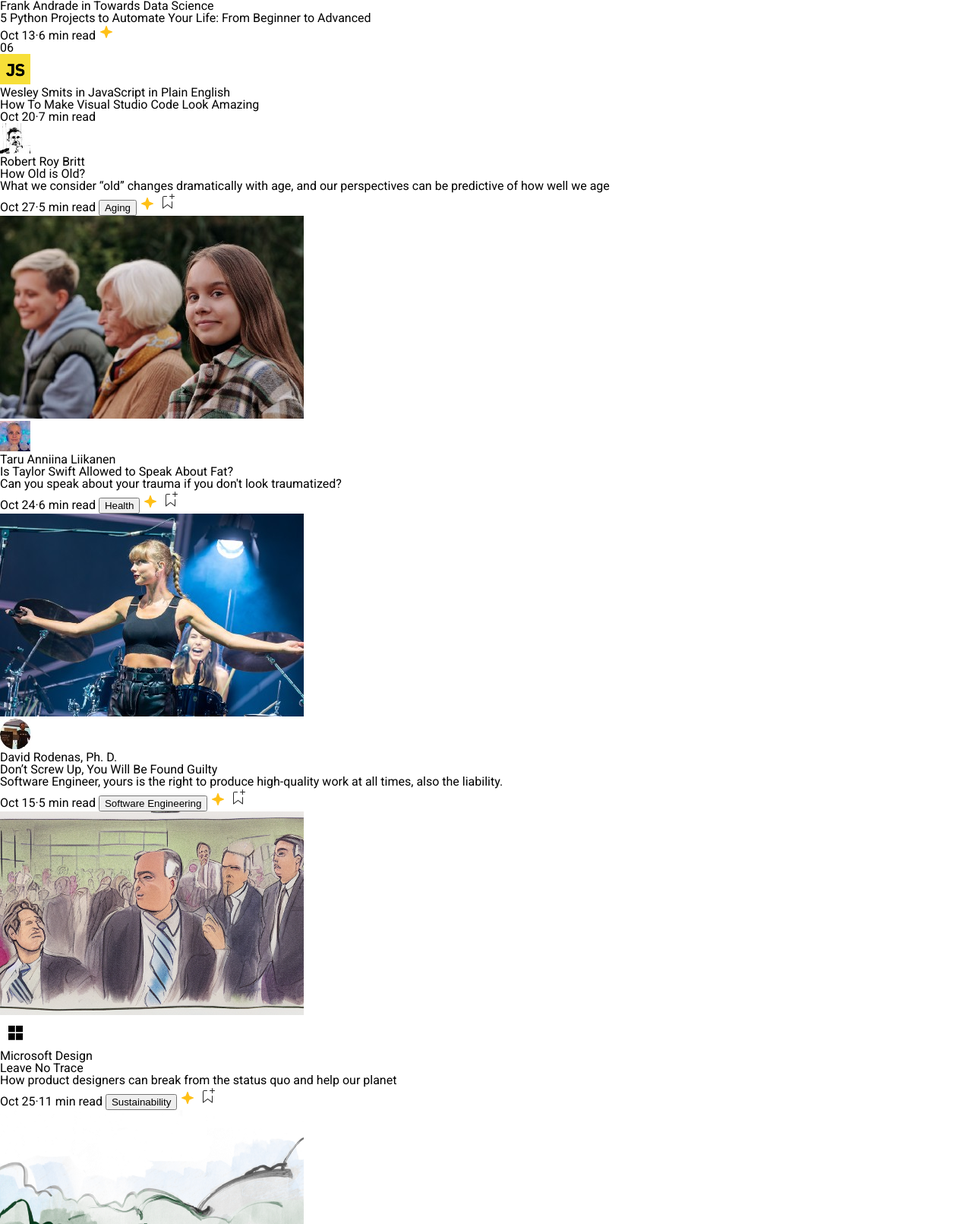
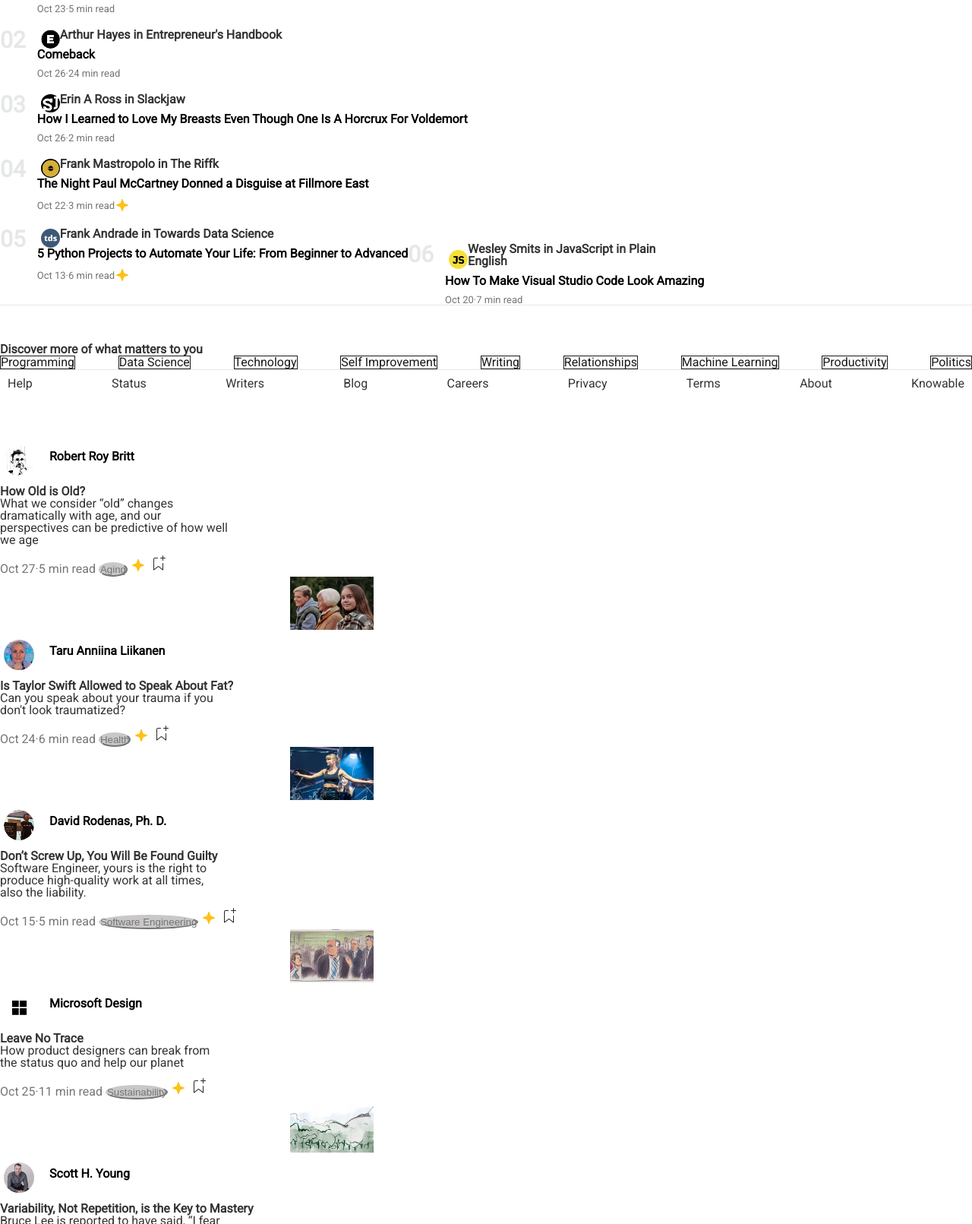
Before and after one commit to nellocas01/U2-D5-FS0123-Casolla-Aniello, a plain HTML site: page index.html in a window 1280 px wide. Shown: the part 676-2287 px from the top of the page at 76% size. Drawn offline with nearby package versions, Linux system fonts and the light colour scheme.

Commit message:
second-commit

```diff
--- a/assets/css/style.css
+++ b/assets/css/style.css
@@ -1,38 +1,207 @@
+*{
+    box-sizing: border-box;
+}
 body{
 font-family: 'Roboto', sans-serif;
+margin: 0;
+    padding: 0;
+    color: rgba(0,0,0,0.8);
+    position: relative;
+    min-height: 100vh;
 }
 #container1{
     background-color: #ffc017;
     color: #191919;
-    display: flex;
-    justify-content: center;
+    display: block;
+    position: fixed;
+    top: 0;
+    left: 0;
+    right: 0;
+    z-index: 9999;
 }
 .navbar{
-
-
+    display: flex;
+    align-items: center;
+    justify-content: space-between;
+    padding: 20px;
+}
+nav{
+    display: flex;
+    flex-direction: row;
+    align-items: center;
+    position: sticky;
 }
 ul{
     list-style: none;
+    display: flex;
+    flex-direction: row;
+    justify-content: space-between;
+    align-items: center;
+}
+li{
+    padding: 10px;
+}
+a{
     text-decoration: none;
+    color: #191919;
 }
 .btn1,
 .btn2{
     color: #cccccc;
     background-color: #181919;
     border-radius: 25px;
-}
-.btn1{
-
+    cursor: pointer;
 }
 hr{
     margin: 0;
-    color: #191919;
+    border: 0.5px solid #191919;
 }
 #container2{
+    display: block;
     background-color: #ffc017;
     color: #191919;
+    height: 60vh;
+    margin-top: 60px;
+    margin-bottom: 40px;
+    border-bottom:1px solid #191919;
+}
+.main{
+    padding-top: 40px;
+    padding-left: 30px;
+     display: flex;
+    flex-direction: column;
+    flex-wrap: wrap;
+    align-content: flex-start;
+    align-items: baseline;
 }
 h1{
+    font-size: 55px;
     font-family: 'Spectral', serif;
+    padding-bottom: 10px;
+}
+p{
+    display: flex;
+    flex-wrap: wrap;
+    width: 300px;
+    padding-bottom: 10px;
+}
+.btn2{
+    padding: 10px;
+}
+#container3{
+    display: flex;
+    flex-direction: column;
+    align-items: flex-start;
+    border-bottom:1px solid #e6e7e7;
+}
+.trending{
+    display: flex;
+    align-items: center;
+    margin-left: 60px;
+}
+h5{
+    font-weight: bold;
 
 }
+.comment{
+    display: flex;
+    flex-direction: row;
+   /* flex-wrap: nowrap;*/
+   flex-wrap: wrap;
+    justify-content: flex-start;
+    align-items: flex-start;
+    margin-top: 20px;
+
+}
+.number{
+    color: #e6e7e7;
+    font-weight: bold;
+    font-size: 30px;
+    margin-right: 15px;
+}
+.name{
+    display: flex;
+    align-items: center;
+    margin-left: 5px;
+}
+.name img{
+    border-radius: 100%;
+    width: 25px;
+
+}
+.name p{
+    font-weight: bold;
+}
+h6{
+    color: black;
+    font-weight: bold;
+}
+.date{
+    display: flex;
+    align-items: center;
+    color: #757575;
+    font-size: 13px;
+    margin-top: 10px;
+}
+#container4{
+    display: flex;
+    flex-direction: column;
+    align-items: flex-start;
+}
+h5{
+    font-weight: bold;
+}
+.user2{
+        display: flex;
+        align-items: center;
+        margin-left: 5px;
+}
+.user2 img{
+    border-radius: 100%;
+}
+.user2 p{
+    font-weight: bold;
+    color: black;
+    margin: 20px;
+}
+h5{
+    font-weight: bold;
+}
+.date2{
+    color: #757575;
+}
+.img-article{
+    display: flex;
+    flex-direction: row-reverse
+}
+.btn-article{
+    border-radius: 100%;
+    border-color: #c9c7c7;
+    color: #757575;
+    background-color: #c9c7c7;
+    padding: 0;
+}
+#container5{
+    display: flex;
+    flex-direction: column;
+    margin-top: 50px;
+    margin-bottom: 50px;
+}
+.aside-title{
+    font-weight: bold;
+    display: flex;
+    align-content: center;
+}
+.aside-btn a{
+    display: flex;
+    border: 1px solid #181919;
+}
+.aside-btn{
+    display: flex;
+    flex-direction: row;
+    flex-wrap: wrap;
+    align-content: stretch;
+    justify-content: space-between;
+    align-items: center;
+    border-bottom:1px solid #e6e7e7;
+}
--- /dev/null
+++ b/assets/js/scroll.js
@@ -0,0 +1,10 @@
+$(window).scroll(function() {
+    var scroll = $(window).scrollTop();
+    if (scroll > 1) {
+      $(".navbar").css("background-color", "white");
+      $(".btn1").css("background-color", "green");
+    } else {
+      $(".navbar").css("background-color", "transparent");
+      $(".btn1").css("background-color", "transparent");
+    }
+  });
--- a/index.html
+++ b/index.html
@@ -31,28 +31,34 @@
           <button class="btn1">Get started</button>
         </nav>
       </div>
+      <hr />
     </div>
-      <hr />
 
     <!--TITOLO + ANIMATION-->
     <div id="container2">
+      <div class="main">
         <h1>Stay Curious.</h1>
         <p>
           Discover stories, thinking, and expertise from writers on any topic.
         </p>
         <button class="btn2">Start reading</button>
       </div>
+    </div>
 
     <!--PRIMO BLOCCO DI ARTICOLI-->
     <div id="container3">
-          <h5>Trending on medium</h2>
+      <div class="trending">
+        <img src="assets/imgs/svg/trending.svg" />
+        <h5>Trending on medium</h5>
+      </div>
+
       <div class="comment">
         <div class="span-number">
           <span class="number">01</span>
         </div>
         <div class="user">
           <div class="name">
-                <img src="assets/imgs/image01.jpeg" alt="img-01">
+            <img src="assets/imgs/image01.jpeg" alt="img-01" />
             <p>Tom Cooper</p>
           </div>
           <div class="h6">
@@ -69,13 +75,11 @@
           </div>
           <div class="user">
             <div class="name">
-                <img src="assets/imgs/image02.png" alt="img-02">
-                <p>Arthur Hayes in Entrepreneur's Handbook
-                </p>
+              <img src="assets/imgs/image02.png" alt="img-02" />
+              <p>Arthur Hayes in Entrepreneur's Handbook</p>
             </div>
             <div class="h6">
-                <h6>Comeback
-                </h6>
+              <h6>Comeback</h6>
             </div>
             <div class="date">
               <span>Oct 26·24 min read</span>
@@ -88,11 +92,13 @@
             </div>
             <div class="user">
               <div class="name">
-                <img src="assets/imgs/image03.jpeg" alt="img-03">
+                <img src="assets/imgs/image03.jpeg" alt="img-03" />
                 <p>Erin A Ross in Slackjaw</p>
               </div>
               <div class="h6">
-                <h6>How I Learned to Love My Breasts Even Though One Is A Horcrux For Voldemort
+                <h6>
+                  How I Learned to Love My Breasts Even Though One Is A Horcrux
+                  For Voldemort
                 </h6>
               </div>
               <div class="date">
@@ -102,19 +108,21 @@
 
             <div class="comment">
               <div class="span-number">
-                <span class="number">01</span>
+                <span class="number">04</span>
               </div>
               <div class="user">
                 <div class="name">
-                <img src="assets/imgs/image04.png" alt="img-04">
+                  <img src="assets/imgs/image04.png" alt="img-04" />
                   <p>Frank Mastropolo in The Riffk</p>
                 </div>
                 <div class="h6">
-                <h6>The Night Paul McCartney Donned a Disguise at Fillmore East</h6>
+                  <h6>
+                    The Night Paul McCartney Donned a Disguise at Fillmore East
+                  </h6>
                 </div>
                 <div class="date">
                   <span>Oct 22·3 min read</span>
-                <img src="assets/imgs/svg/star.svg">
+                  <img src="assets/imgs/svg/star.svg" />
                 </div>
               </div>
 
@@ -124,17 +132,18 @@
                 </div>
                 <div class="user">
                   <div class="name">
-                <img src="assets/imgs/image05.jpeg" alt="img-05">
-                <p>Frank Andrade in Towards Data Science
-                </p>
+                    <img src="assets/imgs/image05.jpeg" alt="img-05" />
+                    <p>Frank Andrade in Towards Data Science</p>
                   </div>
                   <div class="h6">
-                <h6>5 Python Projects to Automate Your Life: From Beginner to Advanced
+                    <h6>
+                      5 Python Projects to Automate Your Life: From Beginner to
+                      Advanced
                     </h6>
                   </div>
                   <div class="date">
                     <span>Oct 13·6 min read</span>
-                <img src="assets/imgs/svg/star.svg">
+                    <img src="assets/imgs/svg/star.svg" />
                   </div>
                 </div>
 
@@ -144,216 +153,40 @@
                   </div>
                   <div class="user">
                     <div class="name">
-                <img src="assets/imgs/image06.png" alt="img-06">
-                <p>Wesley Smits in JavaScript in Plain English
-                </p>
+                      <img src="assets/imgs/image06.png" alt="img-06" />
+                      <p>Wesley Smits in JavaScript in Plain English</p>
                     </div>
                     <div class="h6">
-                <h6>How To Make Visual Studio Code Look Amazing
-                </h6>
+                      <h6>How To Make Visual Studio Code Look Amazing</h6>
                     </div>
                     <div class="date">
                       <span>Oct 20·7 min read</span>
                     </div>
                   </div>
                 </div>
-
-            <!--SECONDO BLOCCO DI ARTICOLI-->
-            <div id="container4">
-                <div class="article">
-
-                    <div class="user2">
-                        <img src="assets/imgs/image07.jpeg" alt="img-07">
-                <p>Robert Roy Britt
-                </p>
-                    </div>
-                    <div class="h5">
-                        <h5>How Old is Old?
-                        </h5>
-                    </div>
-                    <div class="description">
-                        <p>What we consider “old” changes dramatically with age, and our perspectives can be predictive of how well we age
-                        </p>
-                    </div>
-                    <div class="date2">
-                        <span>Oct 27·5 min read</span>
-                        <button class="btn-article">Aging</button>
-                        <img src="assets/imgs/svg/star.svg" alt="star">
-                        <img src="assets/imgs/svg/bookmark.svg" alt="bookmark">
-                    </div>
-                    <div class="img-article">
-                        <img src="assets/imgs/image08.jpeg">
-                    </div>
-
-                    <div class="user2">
-                        <img src="assets/imgs/image09.jpeg" alt="img-09">
-                <p>Taru Anniina Liikanen
-                </p>
-                    </div>
-                    <div class="h5">
-                        <h5>Is Taylor Swift Allowed to Speak About Fat?
-                        </h5>
-                    </div>
-                    <div class="description">
-                        <p>Can you speak about your trauma if you don't look traumatized?
-                        </p>
-                    </div>
-                    <div class="date2">
-                        <span>Oct 24·6 min read</span>
-                        <button class="btn-article">Health</button>
-                        <img src="assets/imgs/svg/star.svg" alt="star">
-                        <img src="assets/imgs/svg/bookmark.svg" alt="bookmark">
-                    </div>
-                    <div class="img-article">
-                        <img src="assets/imgs/image10.jpeg">
-                    </div>
-
-                    <div class="user2">
-                        <img src="assets/imgs/image11.jpeg" alt="img-11">
-                <p>David Rodenas, Ph. D.
-                </p>
-                    </div>
-                    <div class="h5">
-                        <h5>Don’t Screw Up, You Will Be Found Guilty
-                        </h5>
-                    </div>
-                    <div class="description">
-                        <p>Software Engineer, yours is the right to produce high-quality
-                             work at all times, also the liability.
-                        </p>
-                    </div>
-                    <div class="date2">
-                        <span>Oct 15·5 min read</span>
-                        <button class="btn-article">Software Engineering</button>
-                        <img src="assets/imgs/svg/star.svg" alt="star">
-                        <img src="assets/imgs/svg/bookmark.svg" alt="bookmark">
-                    </div>
-                    <div class="img-article">
-                        <img src="assets/imgs/image12.png">
-                    </div>
-
-                    <div class="user2">
-                        <img src="assets/imgs/image13.png" alt="img-13">
-                <p>Microsoft Design
-                </p>
-                    </div>
-                    <div class="h5">
-                        <h5>Leave No Trace
-                        </h5>
-                    </div>
-                    <div class="description">
-                        <p>How product designers can break from the status quo and help our planet
-                        </p>
-                    </div>
-                    <div class="date2">
-                        <span>Oct 25·11 min read</span>
-                        <button class="btn-article">Sustainability</button>
-                        <img src="assets/imgs/svg/star.svg" alt="star">
-                        <img src="assets/imgs/svg/bookmark.svg" alt="bookmark">
-                    </div>
-                    <div class="img-article">
-                        <img src="assets/imgs/image14.png">
-                    </div>
-
-                    <div class="user2">
-                        <img src="assets/imgs/image15.jpeg" alt="img-15">
-                <p>Scott H. Young
-                </p>
-                    </div>
-                    <div class="h5">
-                        <h5>Variability, Not Repetition, is the Key to Mastery
-                        </h5>
-                    </div>
-                    <div class="description">
-                        <p>Bruce Lee is reported to have said, “I fear not the man
-                             who has practiced 10,000 kicks once, but the man who has
-                              practiced one kick 10,000...
-                        </p>
-                    </div>
-                    <div class="date2">
-                        <span>Oct 26·7 min read</span>
-                        <button class="btn-article">Learning</button>
-                        <img src="assets/imgs/svg/star.svg" alt="star">
-                        <img src="assets/imgs/svg/bookmark.svg" alt="bookmark">
-                    </div>
-                    <div class="img-article">
-                        <img src="assets/imgs/image16.jpg">
-                    </div>
-
-                    <div class="user2">
-                        <img src="assets/imgs/image17.png" alt="img-17">
-                <p>Paul A. DeStefanoin Human Parts
-                </p>
-                    </div>
-                    <div class="h5">
-                        <h5>What I Overheard as an Escape Room Actor
-                        </h5>
-                    </div>
-                    <div class="description">
-                        <p>Lock a group of people in a room and you’ll witness some
-                            surprising confessions
-                        </p>
-                    </div>
-                    <div class="date2">
-                        <span>Jan 18,2020·6 min read</span>
-                        <button class="btn-article">Experiences</button>
-                        <img src="assets/imgs/svg/star.svg" alt="star">
-                        <img src="assets/imgs/svg/bookmark.svg" alt="bookmark">
-                    </div>
-                    <div class="img-article">
-                        <img src="assets/imgs/image18.jpeg">
-                    </div>
-
-                    <div class="user2">
-                        <img src="assets/imgs/image19.jpeg" alt="img-19">
-                <p>Kim Scott
-                </p>
-                    </div>
-                    <div class="h5">
-                        <h5>
-                            6 Steps for Setting Measurable Goals to Avoid “Productivity
-                             Paranoia”
-                        </h5>
-                    </div>
-                    <div class="description">
-                        <p>With more people working in remote and hybrid environments than ever
-                            before, company, team and individual goals must be explicit and…
-                        </p>
-                    </div>
-                    <div class="date2">
-                        <span>Oct 25·10 min read</span>
-                        <button class="btn-article">Productivity</button>
-                        <img src="assets/imgs/svg/bookmark.svg" alt="bookmark">
-                    </div>
-                    <div class="img-article">
-                        <img src="assets/imgs/image20.jpg">
               </div>
             </div>
-
+          </div>
+        </div>
+      </div>
     </div>
 
      <!--ASIDE-->
      <aside>
         <div id="container5">
           <div class="aside-title">
-                    <h4>Discover more of what matters to you
-                    </h4>
+            <h4>Discover more of what matters to you</h4>
           </div>
           <div class="aside-btn">
-                    <a>Programming
-                    </a>
+            <a>Programming </a>
             <a>Data Science</a>
-                    <a>Technology
-                    </a>
+            <a>Technology </a>
             <a>Self Improvement</a>
             <a>Writing</a>
             <a>Relationships</a>
-                    <a>Machine Learning
-                    </a>
-                    <a>Productivity
-                    </a>
-                    <a>Politics
-                    </a>
+            <a>Machine Learning </a>
+            <a>Productivity </a>
+            <a>Politics </a>
           </div>
           <div class="aside-ul">
             <ul>
@@ -370,12 +203,178 @@
           </div>
         </div>
       </aside>
+    </div>
+    <!--SECONDO BLOCCO DI ARTICOLI-->
+    <div id="container4">
+      <div class="article">
+        <div class="user2">
+          <img src="assets/imgs/image07.jpeg" alt="img-07" />
+          <p>Robert Roy Britt</p>
+        </div>
+        <div class="h5">
+          <h5>How Old is Old?</h5>
+        </div>
+        <div class="description">
+          <p>
+            What we consider “old” changes dramatically with age, and our
+            perspectives can be predictive of how well we age
+          </p>
+        </div>
+        <div class="date2">
+          <span>Oct 27·5 min read</span>
+          <button class="btn-article">Aging</button>
+          <img src="assets/imgs/svg/star.svg" alt="star" />
+          <img src="assets/imgs/svg/bookmark.svg" alt="bookmark" />
+        </div>
+        <div class="img-article">
+          <img src="assets/imgs/image08.jpeg" width="110px" height="70px" />
+        </div>
 
+        <div class="user2">
+          <img src="assets/imgs/image09.jpeg" alt="img-09" />
+          <p>Taru Anniina Liikanen</p>
+        </div>
+        <div class="h5">
+          <h5>Is Taylor Swift Allowed to Speak About Fat?</h5>
+        </div>
+        <div class="description">
+          <p>Can you speak about your trauma if you don't look traumatized?</p>
+        </div>
+        <div class="date2">
+          <span>Oct 24·6 min read</span>
+          <button class="btn-article">Health</button>
+          <img src="assets/imgs/svg/star.svg" alt="star" />
+          <img src="assets/imgs/svg/bookmark.svg" alt="bookmark" />
+        </div>
+        <div class="img-article">
+          <img src="assets/imgs/image10.jpeg" width="110px" height="70px" />
+        </div>
+
+        <div class="user2">
+          <img src="assets/imgs/image11.jpeg" alt="img-11" />
+          <p>David Rodenas, Ph. D.</p>
+        </div>
+        <div class="h5">
+          <h5>Don’t Screw Up, You Will Be Found Guilty</h5>
+        </div>
+        <div class="description">
+          <p>
+            Software Engineer, yours is the right to produce high-quality work
+            at all times, also the liability.
+          </p>
+        </div>
+        <div class="date2">
+          <span>Oct 15·5 min read</span>
+          <button class="btn-article">Software Engineering</button>
+          <img src="assets/imgs/svg/star.svg" alt="star" />
+          <img src="assets/imgs/svg/bookmark.svg" alt="bookmark" />
+        </div>
+        <div class="img-article">
+          <img src="assets/imgs/image12.png" width="110px" height="70px" />
+        </div>
+
+        <div class="user2">
+          <img src="assets/imgs/image13.png" alt="img-13" />
+          <p>Microsoft Design</p>
+        </div>
+        <div class="h5">
+          <h5>Leave No Trace</h5>
+        </div>
+        <div class="description">
+          <p>
+            How product designers can break from the status quo and help our
+            planet
+          </p>
+        </div>
+        <div class="date2">
+          <span>Oct 25·11 min read</span>
+          <button class="btn-article">Sustainability</button>
+          <img src="assets/imgs/svg/star.svg" alt="star" />
+          <img src="assets/imgs/svg/bookmark.svg" alt="bookmark" />
+        </div>
+        <div class="img-article">
+          <img src="assets/imgs/image14.png" width="110px" height="70px" />
+        </div>
+
+        <div class="user2">
+          <img src="assets/imgs/image15.jpeg" alt="img-15" />
+          <p>Scott H. Young</p>
+        </div>
+        <div class="h5">
+          <h5>Variability, Not Repetition, is the Key to Mastery</h5>
+        </div>
+        <div class="description">
+          <p>
+            Bruce Lee is reported to have said, “I fear not the man who has
+            practiced 10,000 kicks once, but the man who has practiced one kick
+            10,000...
+          </p>
+        </div>
+        <div class="date2">
+          <span>Oct 26·7 min read</span>
+          <button class="btn-article">Learning</button>
+          <img src="assets/imgs/svg/star.svg" alt="star" />
+          <img src="assets/imgs/svg/bookmark.svg" alt="bookmark" />
+        </div>
+        <div class="img-article">
+          <img src="assets/imgs/image16.jpg" width="110px" height="70px" />
+        </div>
+
+        <div class="user2">
+          <img src="assets/imgs/image17.png" alt="img-17" />
+          <p>Paul A. DeStefanoin Human Parts</p>
+        </div>
+        <div class="h5">
+          <h5>What I Overheard as an Escape Room Actor</h5>
+        </div>
+        <div class="description">
+          <p>
+            Lock a group of people in a room and you’ll witness some surprising
+            confessions
+          </p>
+        </div>
+        <div class="date2">
+          <span>Jan 18,2020·6 min read</span>
+          <button class="btn-article">Experiences</button>
+          <img src="assets/imgs/svg/star.svg" alt="star" />
+          <img src="assets/imgs/svg/bookmark.svg" alt="bookmark" />
+        </div>
+        <div class="img-article">
+          <img src="assets/imgs/image18.jpeg" width="110px" height="70px" />
+        </div>
+
+        <div class="user2">
+          <img src="assets/imgs/image19.jpeg" alt="img-19" />
+          <p>Kim Scott</p>
+        </div>
+        <div class="h5">
+          <h5>
+            6 Steps for Setting Measurable Goals to Avoid “Productivity
+            Paranoia”
+          </h5>
+        </div>
+        <div class="description">
+          <p>
+            With more people working in remote and hybrid environments than ever
+            before, company, team and individual goals must be explicit and…
+          </p>
+        </div>
+        <div class="date2">
+          <span>Oct 25·10 min read</span>
+          <button class="btn-article">Productivity</button>
+          <img src="assets/imgs/svg/bookmark.svg" alt="bookmark" />
+        </div>
+        <div class="img-article">
+          <img src="assets/imgs/image20.jpg" width="110px" height="70px" />
+        </div>
+      </div>
     </div>
 
 
 
+    <!-- ARTWORK con "M" ripetute -->
+    <script src="assets/js/scroll.js">
 
-    <!-- ARTWORK con "M" ripetute -->
+    </script>
   </body>
 </html>
```
Lines whose indentation alone changed are shown as unchanged.
